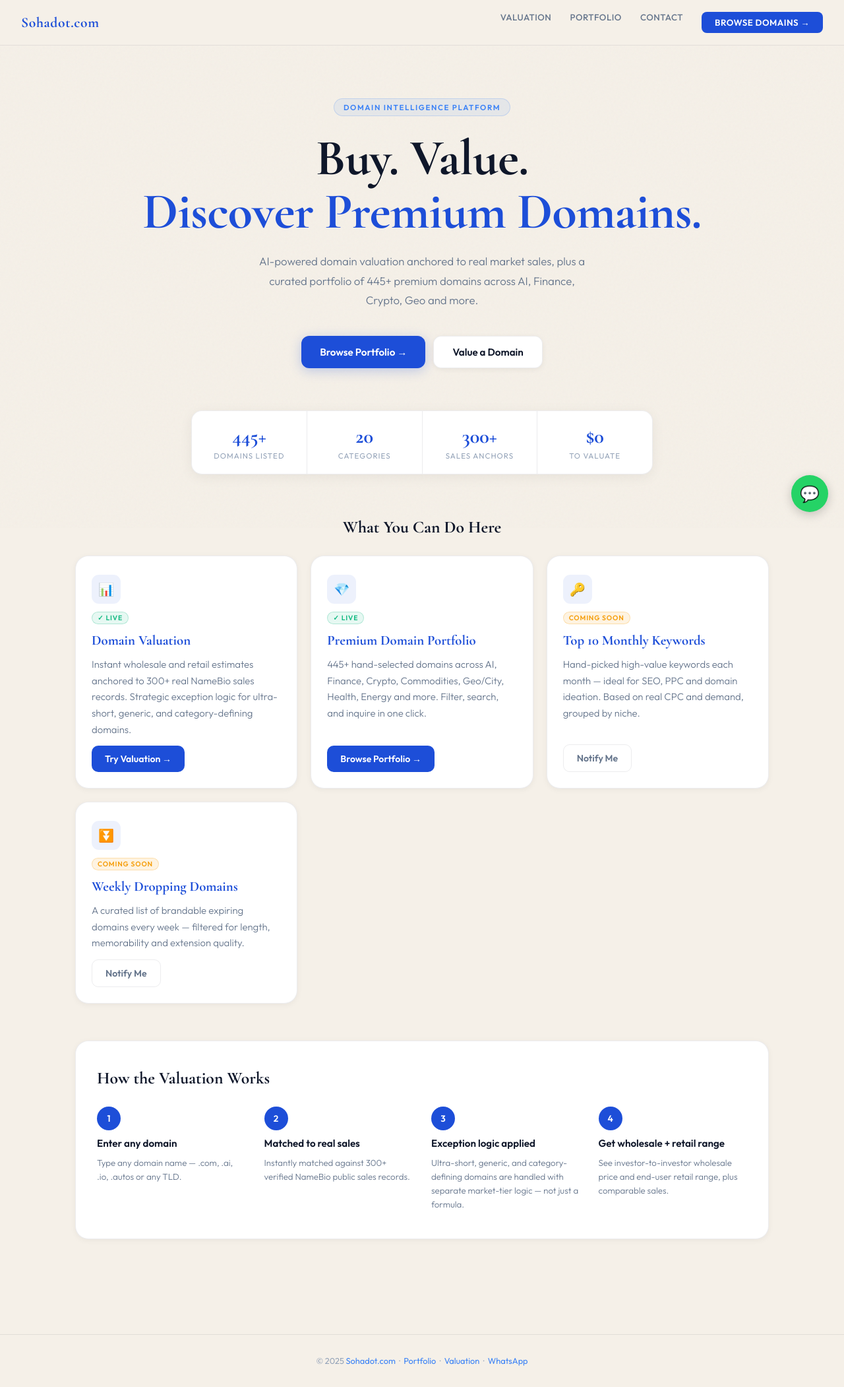
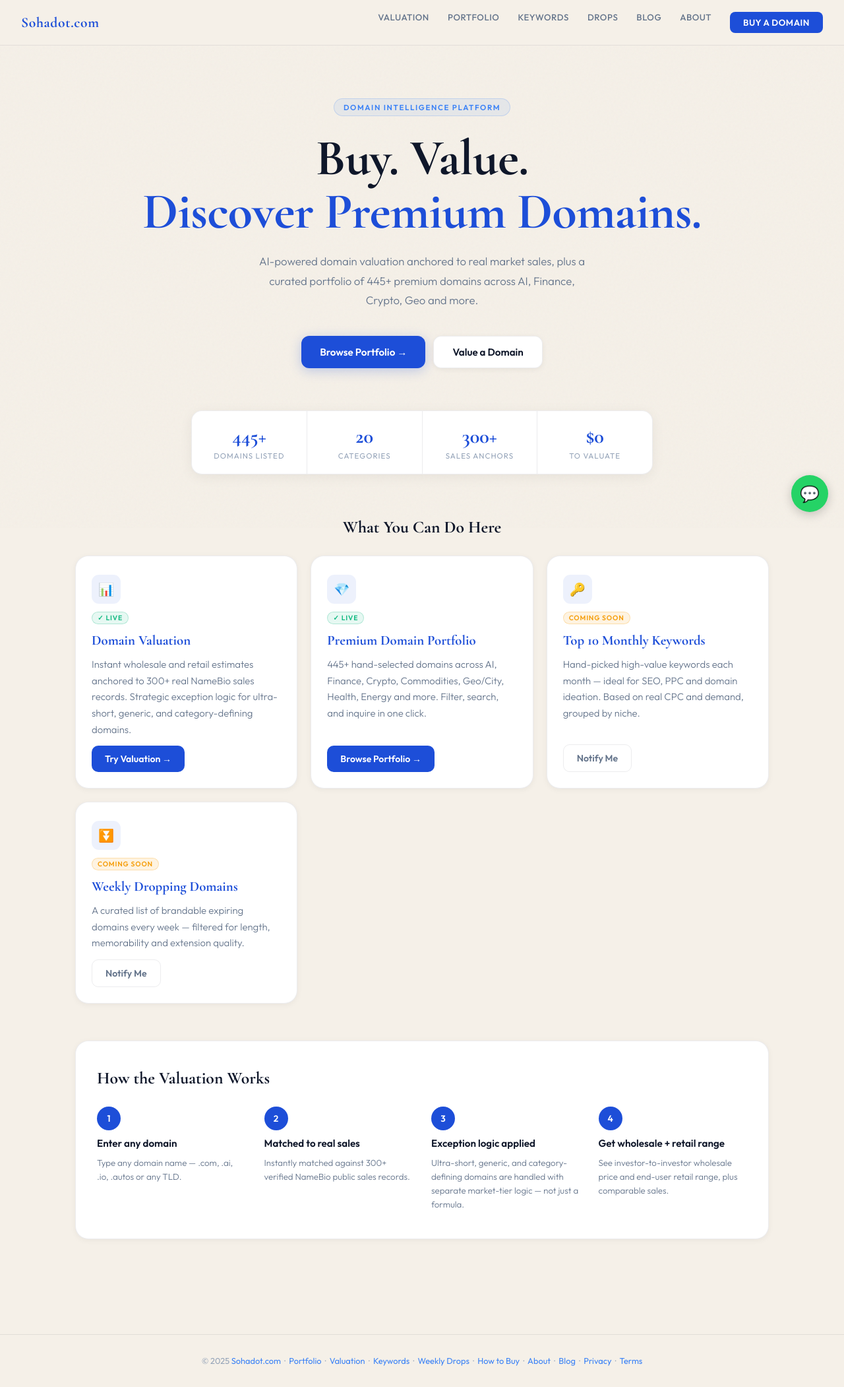
Before and after one commit to Sohadot/Sohadot, a plain HTML site: page index.html in a window 1280 px wide. Shown: the whole page at 66% size. Drawn offline with nearby package versions, Linux system fonts and the light colour scheme.

Commit message:
Add files via upload

```diff
--- a/index.html
+++ b/index.html
@@ -266,8 +266,11 @@
   <div class="nav-links">
     <a href="/valuation.html">Valuation</a>
     <a href="/portfolio.html">Portfolio</a>
-      <a href="https://wa.me/+212668992259" target="_blank">Contact</a>
-      <a href="/portfolio.html" class="nav-cta">Browse Domains →</a>
+    <a href="/keywords.html">Keywords</a>
+    <a href="/dropping.html">Drops</a>
+    <a href="/en/blog/">Blog</a>
+    <a href="/about.html">About</a>
+    <a href="/how-to-buy.html" class="nav-cta">Buy a Domain</a>
   </div>
 </nav>
 
@@ -390,7 +393,13 @@
   © 2025 <a href="/">Sohadot.com</a> &nbsp;·&nbsp;
   <a href="/portfolio.html">Portfolio</a> &nbsp;·&nbsp;
   <a href="/valuation.html">Valuation</a> &nbsp;·&nbsp;
-    <a href="https://wa.me/+212668992259" target="_blank">WhatsApp</a>
+  <a href="/keywords.html">Keywords</a> &nbsp;·&nbsp;
+  <a href="/dropping.html">Weekly Drops</a> &nbsp;·&nbsp;
+  <a href="/how-to-buy.html">How to Buy</a> &nbsp;·&nbsp;
+  <a href="/about.html">About</a> &nbsp;·&nbsp;
+  <a href="/en/blog/">Blog</a> &nbsp;·&nbsp;
+  <a href="/privacy.html">Privacy</a> &nbsp;·&nbsp;
+  <a href="/terms.html">Terms</a>
 </footer>
 
   <!-- WHATSAPP -->
```
Lines whose indentation alone changed are shown as unchanged.
